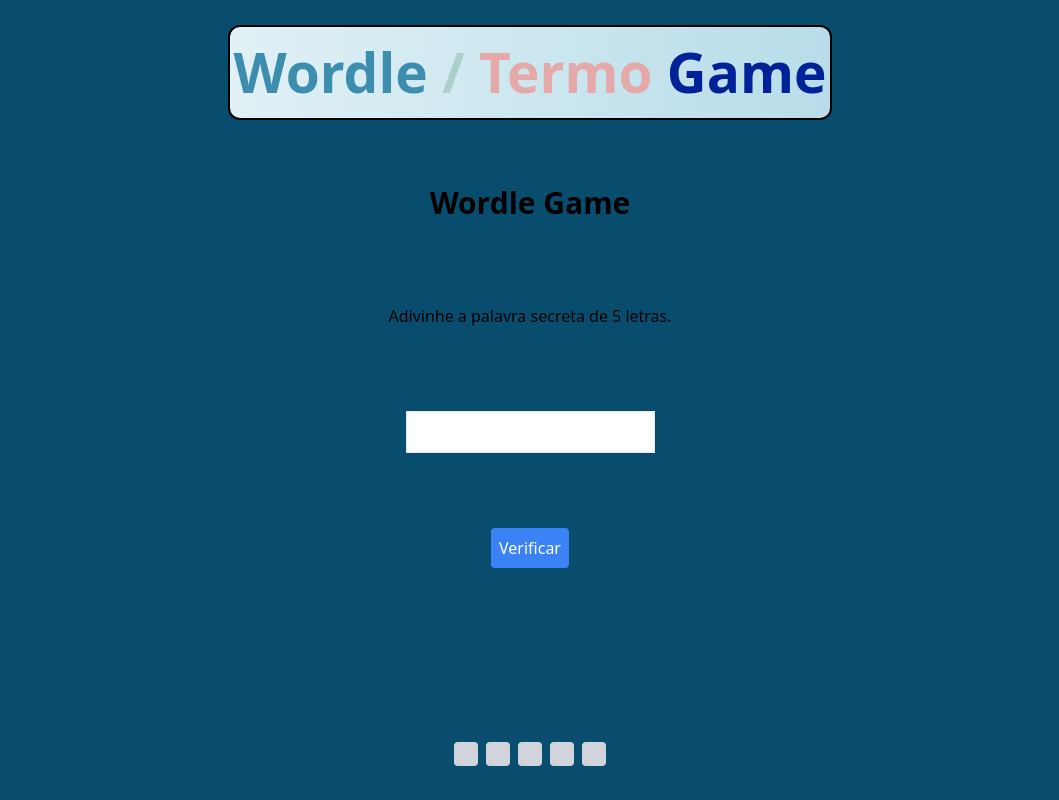
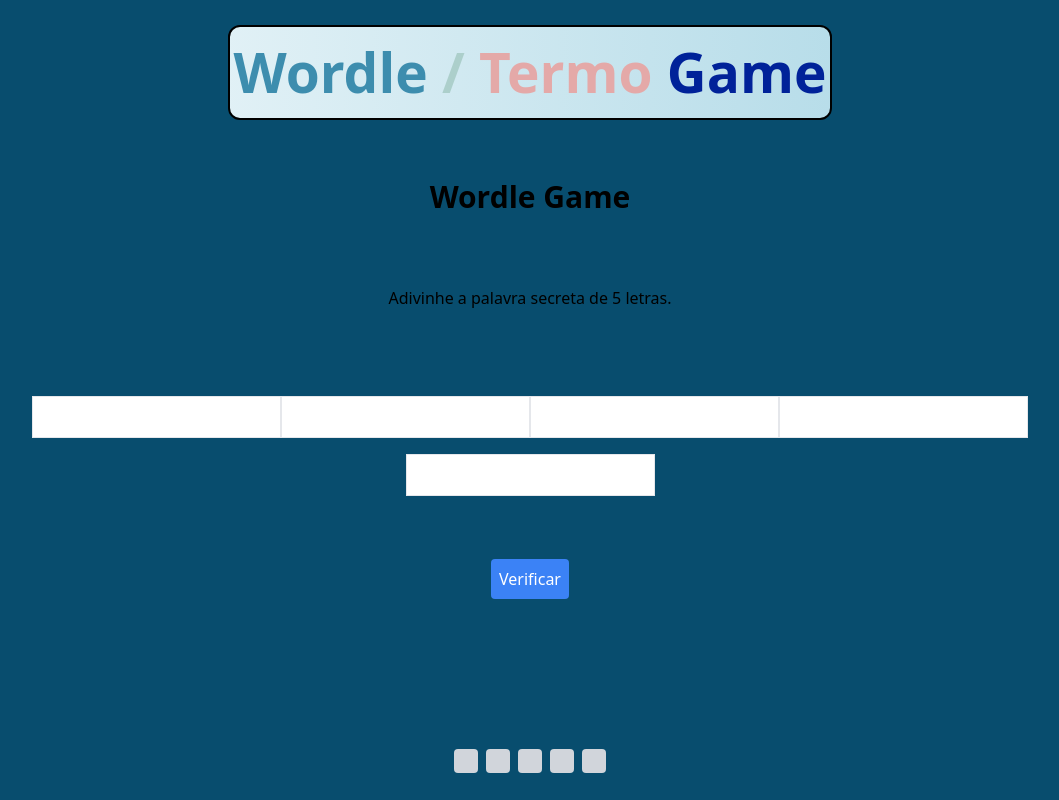
Before and after one commit to BeniMoTTa/termo-game-teste, a React (Vite) app in the folder termo-game/: page / in a window 1280 px wide. Shown: the whole page, without its empty margins (110-1169 px from the left). Built offline with nearby package versions, Linux system fonts and the light colour scheme.

Commit message:
Inputs in all letters to tried

```diff
--- a/termo-game/src/components/WordleGame.tsx
+++ b/termo-game/src/components/WordleGame.tsx
@@ -63,8 +63,8 @@
     setResultado(resultado);
     setTentativa(tentativa);
     return () => {
-      setPalavraSecreta(null);
-      setTentativa(null);
+      setPalavraSecreta("");
+      setTentativa("");
       setResultado(null);
       setTentativasRealizadas(0);
     };
@@ -86,13 +86,17 @@
     <div className="container mx-auto text-center mt-8">
       <h1 className="text-3xl font-semibold mb-4">Wordle Game</h1>
       <p>Adivinhe a palavra secreta de 5 letras.</p>
-      <input
-        type="text"
-        maxLength={5}
-        className="border p-2 mt-4"
-        value={tentativa}
-        onChange={(e) => setTentativa(e.target.value)}
-      />
+      <div className="flex flex-wrap justify-center mt-4">
+        {[...Array(5)].map((_, j) => (
+          <input
+            type="text"
+            maxLength={1}
+            key={j}
+            className="border p-2 mt-4"
+            onChange={(e) => setTentativa(e.target.value)}
+          />
+        ))}
+      </div>
       <button
         className="bg-blue-500 text-white p-2 mt-2 hover:bg-blue-600 rounded"
         onClick={verificarTentativa}
```
